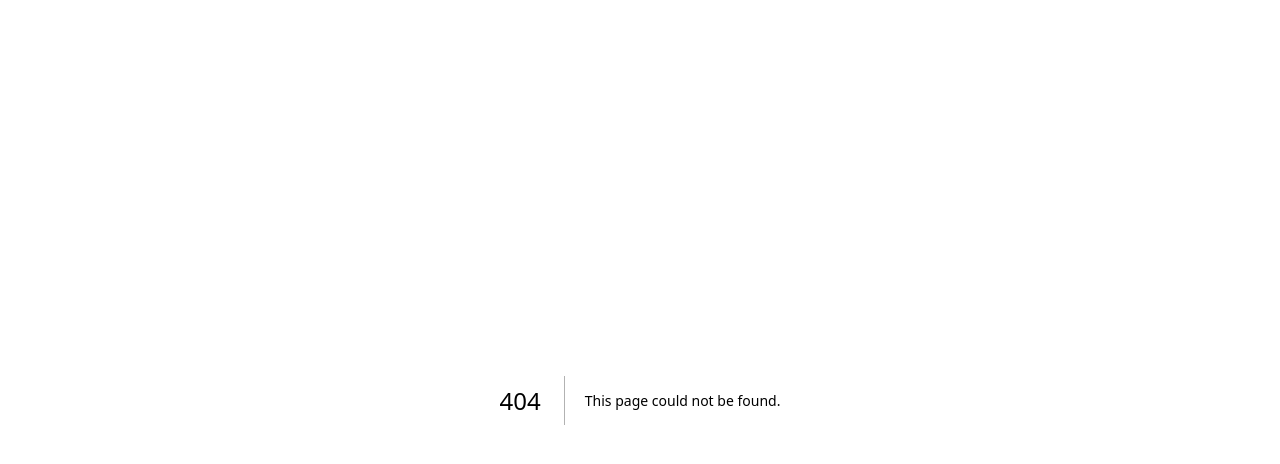
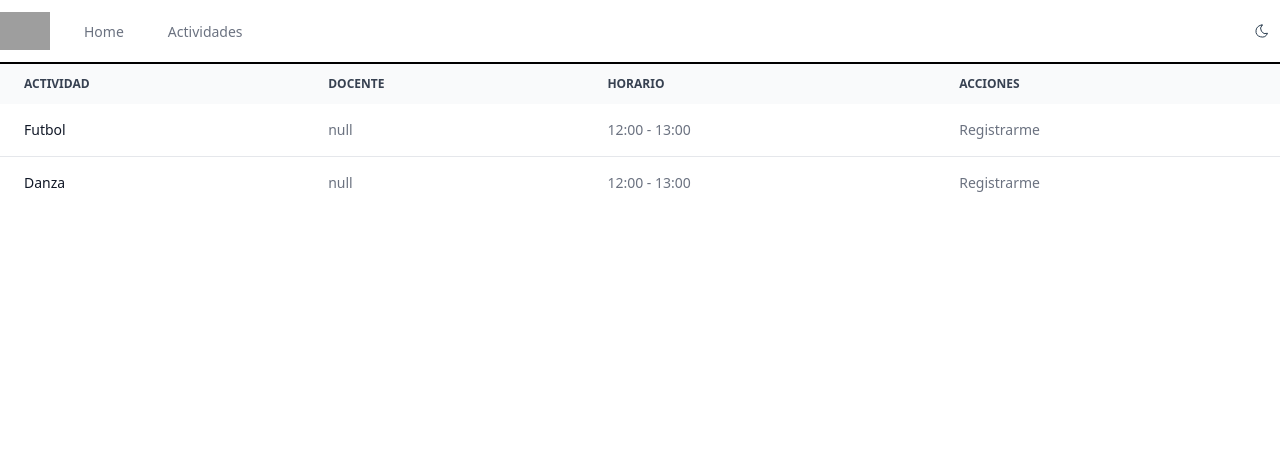
Before and after one commit to JoseRamirezCaballero/el-vagon, a Next.js app: page /actividades in a window 1280 px wide. Before the commit this address had no page. Shown: the top 464 px of the page. Built offline with nearby package versions, Linux system fonts and the light colour scheme; grey boxes are pictures that could not be loaded.

Commit message:
Modified: PageLayout, Index - Add Route: Actividades

```diff
--- a/src/components/PageLayout.jsx
+++ b/src/components/PageLayout.jsx
@@ -1,5 +1,6 @@
 import Head from 'next/head'
 import Image from 'next/image'
+import Link from 'next/link'
 import ButtonDarkMode from '@/components/ButtonDarkMode'
 
 export default function PageLayout ({ children, title = 'Actividades Complementarias', descriptionContent = 'Sistema de Actividades Complementarias' }) {
@@ -15,7 +16,18 @@ export default function PageLayout ({ children, title = 'Actividades Complementa
         <div>
           <Image src='https://upload.wikimedia.org/wikipedia/commons/8/85/Instituto_Tecnologico_de_Oaxaca_-_original.svg' alt='ITO' width={50} height={50} />
         </div>
-
+        <ul className='ml-6 flex flex-row'>
+          <li className='mr-6'>
+            <Link href='/' className='text-gray-500 dark:text-gray-400 hover:bg-gray-100 dark:hover:bg-gray-700 focus:outline-none focus:ring-4 focus:ring-gray-200 dark:focus:ring-gray-700 rounded-lg text-sm p-2.5'>
+              Home
+            </Link>
+          </li>
+          <li>
+            <Link href='/actividades' className='text-gray-500 dark:text-gray-400 hover:bg-gray-100 dark:hover:bg-gray-700 focus:outline-none focus:ring-4 focus:ring-gray-200 dark:focus:ring-gray-700 rounded-lg text-sm p-2.5'>
+              Actividades
+            </Link>
+          </li>
+        </ul>
         <div className='ml-auto'>
           <ButtonDarkMode />
         </div>
--- /dev/null
+++ b/src/pages/actividades.js
@@ -0,0 +1,60 @@
+import PageLayout from '@/components/PageLayout'
+
+export default function Actividades () {
+  return (
+    <PageLayout title='Actividades'>
+
+      <div class='relative overflow-x-auto'>
+        <table class='w-full text-sm text-left text-gray-500 dark:text-gray-400'>
+          <thead class='text-xs text-gray-700 uppercase bg-gray-50 dark:bg-gray-700 dark:text-gray-400'>
+            <tr>
+              <th scope='col' class='px-6 py-3'>
+                Actividad
+              </th>
+              <th scope='col' class='px-6 py-3'>
+                Docente
+              </th>
+              <th scope='col' class='px-6 py-3'>
+                Horario
+              </th>
+              <th scope='col' class='px-6 py-3'>
+                Acciones
+              </th>
+            </tr>
+          </thead>
+          <tbody>
+            <tr class='bg-white border-b dark:bg-gray-800 dark:border-gray-700'>
+              <th scope='row' class='px-6 py-4 font-medium text-gray-900 whitespace-nowrap dark:text-white'>
+                Futbol
+              </th>
+              <td class='px-6 py-4'>
+                null
+              </td>
+              <td class='px-6 py-4'>
+                12:00 - 13:00
+              </td>
+              <td class='px-6 py-4'>
+                Registrarme
+              </td>
+            </tr>
+            <tr class='bg-white dark:bg-gray-800'>
+              <th scope='row' class='px-6 py-4 font-medium text-gray-900 whitespace-nowrap dark:text-white'>
+                Danza
+              </th>
+              <td class='px-6 py-4'>
+                null
+              </td>
+              <td class='px-6 py-4'>
+                12:00 - 13:00
+              </td>
+              <td class='px-6 py-4'>
+                Registrarme
+              </td>
+            </tr>
+          </tbody>
+        </table>
+      </div>
+
+    </PageLayout>
+  )
+}
--- a/src/pages/index.js
+++ b/src/pages/index.js
@@ -1,21 +1,15 @@
-import Head from 'next/head'
+import Prompt from '@/components/Prompt'
+import PageLayout from '@/components/PageLayout'
+
 // import { Inter } from "next/font/google";
-// import styles from '@/styles/Home.module.css'
-
 // const inter = Inter({ subsets: ["latin"] });
 
 export default function Home () {
   return (
-    <>
-      <Head>
-        <title>CRUD</title>
-        <meta name='description' content='CRUD con NextJS utilizando PostgreSQL y Tailwind CSS' />
-        <meta name='viewport' content='width=device-width, initial-scale=1' />
-        <link rel='icon' href='/favicon.ico' />
-      </Head>
-      <main>
-        <h1 className='text-3xl font-bold underline'>Tailwind funcionando</h1>
-      </main>
-    </>
+    <PageLayout>
+      <div>
+        <Prompt />
+      </div>
+    </PageLayout>
   )
 }
```
